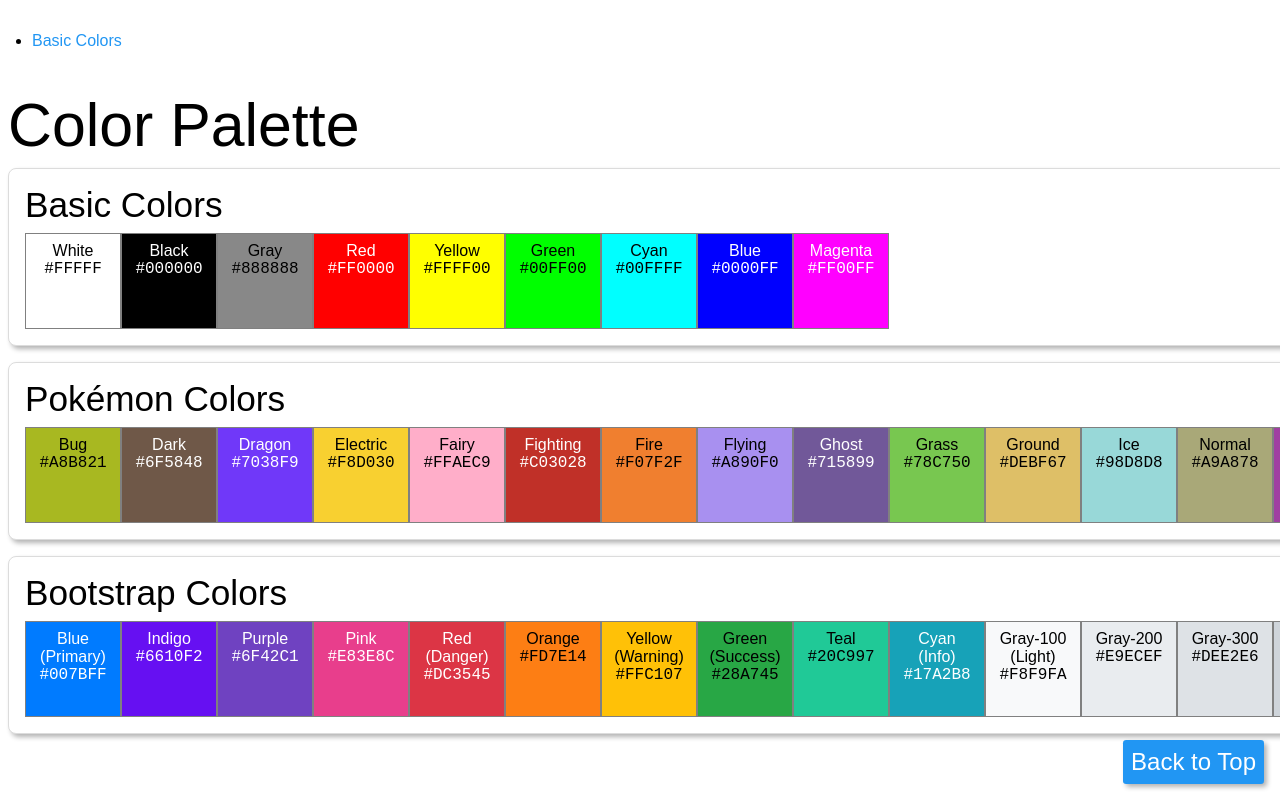
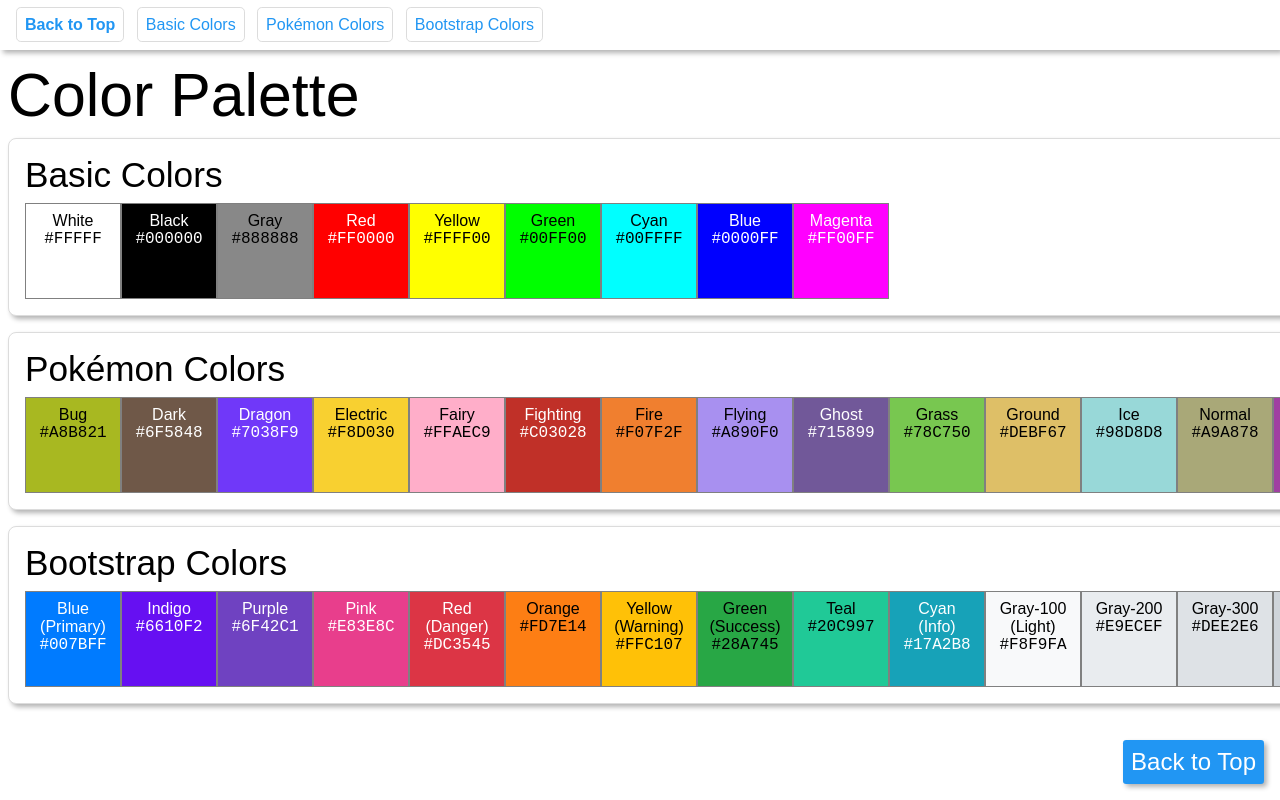
Before and after one commit to davinaleong/proj-color-palette, a website: page index.html in a window 1280 px wide. Shown: the top 800 px of the page. Drawn offline with Linux system fonts and the light colour scheme; a web font is replaced by a local one.

Commit message:
Added nav for easy navigation

```diff
--- a/index.html
+++ b/index.html
@@ -14,14 +14,13 @@
 
     <div class="container-grid">
         <nav class="cell-nav">
-            <ul>
-                <li><a href="#">Basic Colors</a></li>
+            <ul class="nav-links">
+                <li><a href="#top"><strong>Back to Top</strong></a></li>
             </ul>
         </nav>
 
         <main class="cell-main">
             <h1>Color Palette</h1>
-
         </main>
     </div>
 
--- a/scripts/main.js
+++ b/scripts/main.js
@@ -1,9 +1,29 @@
 $(document).ready(function () {
-    const main = $('main');
 
     colors.forEach((set, index) => {
-        main.append(
-            '<section id="set-' + index + '" class="palette-set">' +
+        // Convert name to kebab-case
+        const name = {
+            original: set.name,
+            split: set.name.toLowerCase().split(' ')
+        };
+        name.kebab = '';
+        name.split.forEach((word, index) => {
+            if (index >= name.split.length - 1) {
+                name.kebab += word;
+            } else {
+                name.kebab += word + '-';
+            }
+        });
+
+
+        // Append links to <nav>
+        $('ul.nav-links').append(
+            '\t<li><a href="#set-' + name.kebab + '">' + set.name + '</a></li>'
+        );
+
+        // Append palette set to <main>
+        $('main').append(
+            '<section id="set-' + name.kebab + '" class="palette-set">' +
             '\t<h2 class="palette-title">' + set.name + '</h2>' +
             '\t' +
             '\t\t<div id="set-' + index + '-swatches" class="palette-swatches">' +
@@ -12,6 +32,7 @@
             '</section>'
         );
 
+        // Append swatches to palette set via id
         let swatches = '';
         set.colors.forEach(color => {
             swatches += '<div class="palette-swatch" style="color: ' + color.text + '; background-color: ' + color.value + '">' +
--- a/styles/main.css
+++ b/styles/main.css
@@ -32,11 +32,37 @@
 
 nav {
     width: 100%;
-    padding: 2rem;
+    box-shadow: 3px 3px 5px rgba(1, 1, 1, 0.3);
+    padding: 0.5rem;
+    position: fixed;
+    background: #fff;
+}
+
+ul.nav-links {
+    list-style: none;
+    font-family: Montserrat, sans-serif;
+    padding: 0.5rem;
+}
+
+ul.nav-links li {
+    display: inline-block;
+    margin-right: 0.5rem;
+}
+
+ul.nav-links li a {
+    padding: 0.5rem;
+    border: thin solid #dcdcdc;
+    border-radius: 0.3rem;
+}
+
+ul.nav-links li a:hover {
+    color: #2196f3;
+    background: #e6e6e6;
 }
 
 main {
     padding: 0.5rem;
+    margin-top: 52px;
 }
 
 h1, h2, h3, h4, h5, h6,
@@ -70,12 +96,20 @@
 }
 
 a, a:visited, a:focus {
-    color: #2196f3; /* col primary */
+    color: #2196f3;
     text-decoration: none;
 }
 
 a:hover {
-    color: #1976d2; /* col primary dark */
+    color: #1976d2;
+}
+
+strong, b {
+    font-weight: bold;
+}
+
+em, i {
+    font-style: italic;
 }
 
 .text-black {
```
